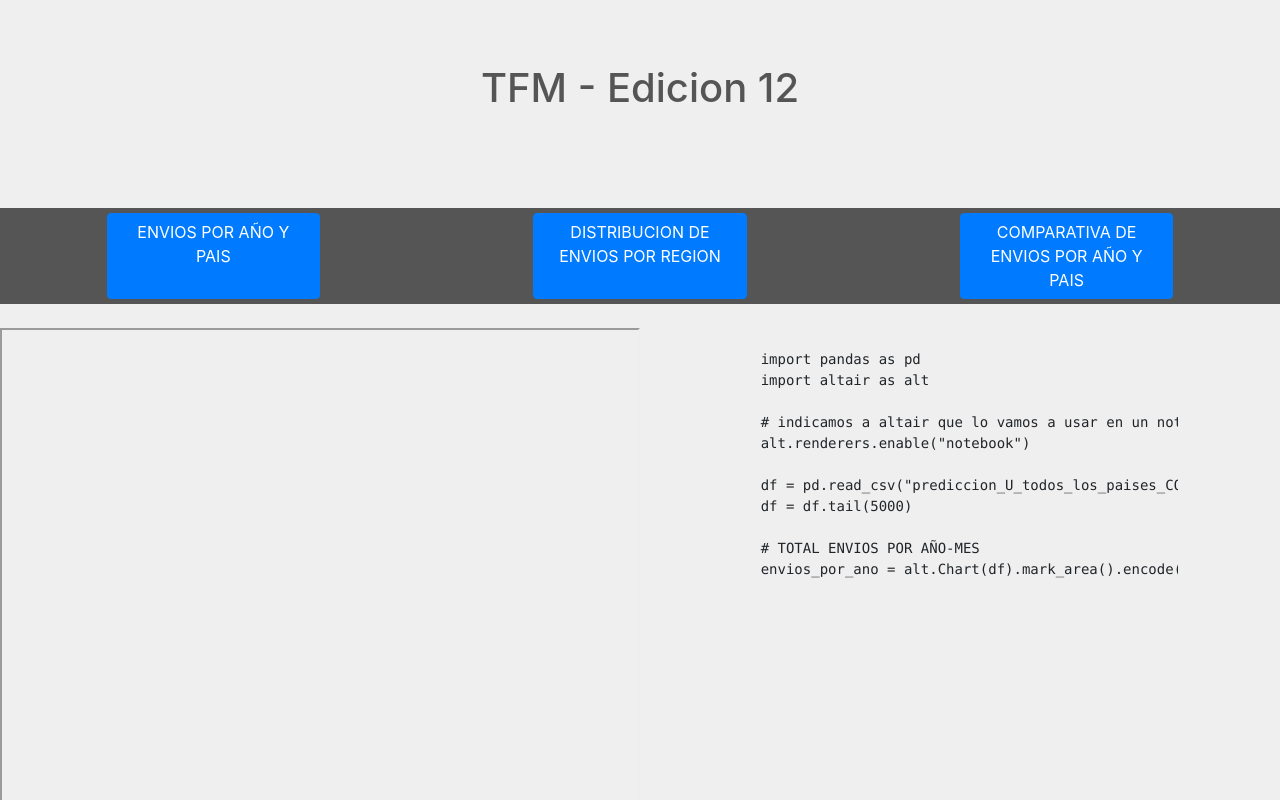
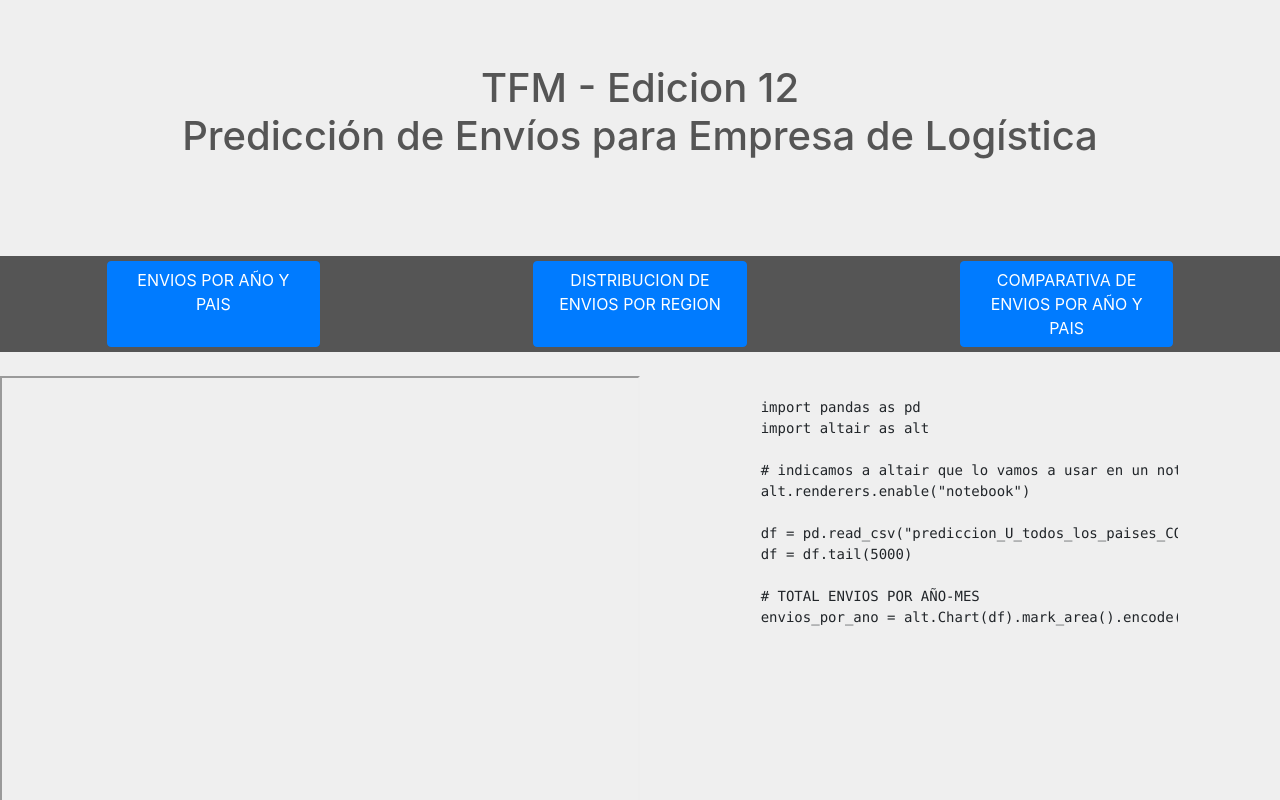
Before and after one commit to frmujica/frmujica.github.io, a plain HTML site: page analisis/index.html in a window 1280 px wide. Shown: the top 800 px of the page. Drawn offline with Linux system fonts and the light colour scheme; a script that the page names is missing.

Commit message:
Update index.html

```diff
--- a/analisis/index.html
+++ b/analisis/index.html
@@ -31,7 +31,11 @@
 
 <body style="background-color:#EFEFEF;">
 
-    <h1 style="text-align: center; color: #555555; padding-top: 5%; padding-bottom: 5%;">TFM - Edicion 12</h1>
+    <h1 style="text-align: center; color: #555555; padding-top: 5%; padding-bottom: 5%;">
+	    TFM - Edicion 12
+	    <br>
+	    Predicción de Envíos para Empresa de Logística
+    </h1>
 
     <div class="col-xs-12" style="padding-left: 15px;">
 
```
